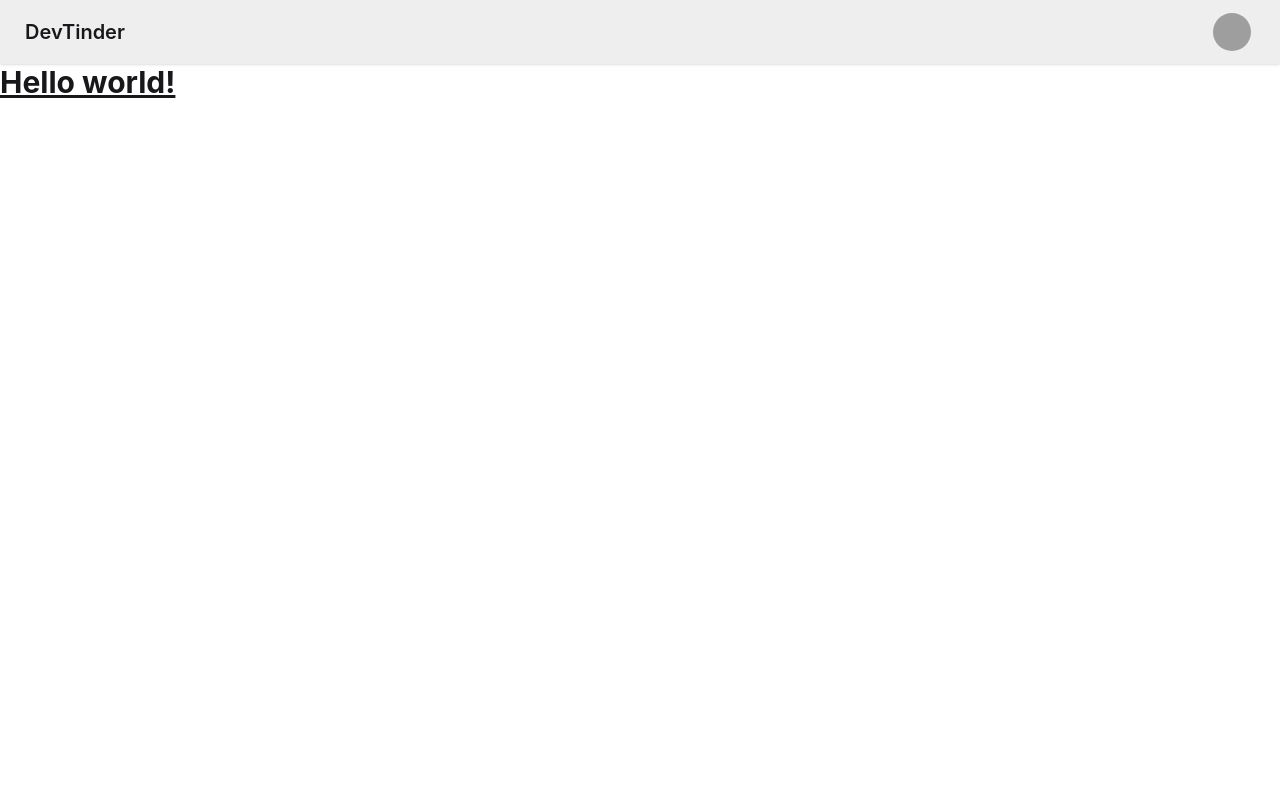
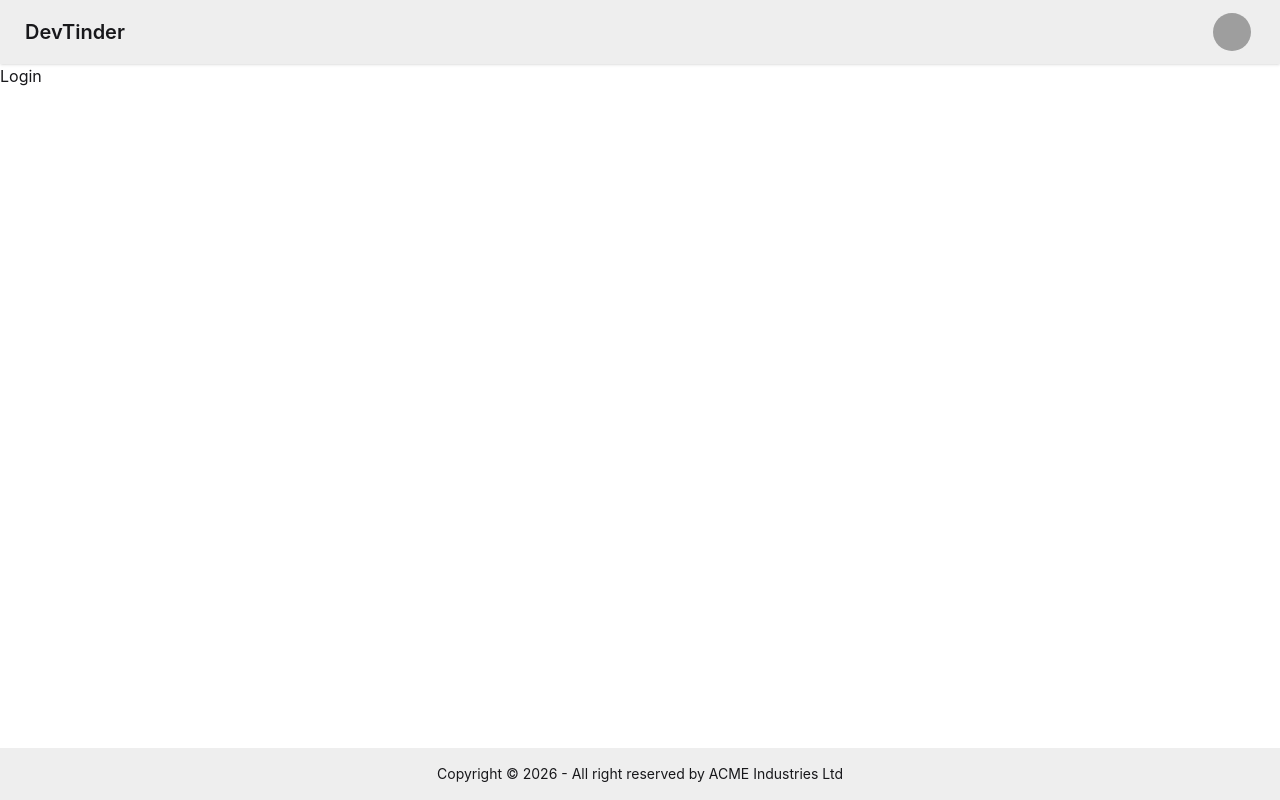
Before and after one commit to govinda9005/devTinder-web, a React (Vite) app: page /login in a window 1280 px wide. Built offline with nearby package versions, Linux system fonts and the light colour scheme; grey boxes are pictures that could not be loaded.

Commit message:
project setup & routing

```diff
--- a/package.json
+++ b/package.json
@@ -13,6 +13,7 @@
     "@tailwindcss/vite": "^4.2.1",
     "react": "^19.2.0",
     "react-dom": "^19.2.0",
+    "react-router-dom": "^7.13.1",
     "tailwindcss": "^4.2.1"
   },
   "devDependencies": {
@@ -21,7 +22,7 @@
     "@types/react-dom": "^19.2.3",
     "@vitejs/plugin-react": "^5.1.1",
     "daisyui": "^5.5.19",
-    "eslint": "^9.39.3",
+    "eslint": "^10.0.2",
     "eslint-plugin-react-hooks": "^7.0.1",
     "eslint-plugin-react-refresh": "^0.4.24",
     "globals": "^16.5.0",
--- a/src/App.jsx
+++ b/src/App.jsx
@@ -1,45 +1,19 @@
+import { BrowserRouter, Routes, Route } from "react-router-dom";
+import Body from "./Body";
+import Login from "./Login";
+import Profile from "./Profile";
+
 function App() {
   return (
     <>
-      <div className="navbar bg-base-300 shadow-sm">
-        <div className="flex-1">
-          <a className="btn btn-ghost text-xl">DevTinder</a>
-        </div>
-        <div className="flex gap-2">
-          <div className="dropdown dropdown-end mx-5">
-            <div
-              tabIndex={0}
-              role="button"
-              className="btn btn-ghost btn-circle avatar"
-            >
-              <div className="w-10 rounded-full">
-                <img
-                  alt="Tailwind CSS Navbar component"
-                  src="https://img.daisyui.com/images/stock/photo-1534528741775-53994a69daeb.webp"
-                />
-              </div>
-            </div>
-            <ul
-              tabIndex="-1"
-              className="menu menu-sm dropdown-content bg-base-100 rounded-box z-1 mt-3 w-52 p-2 shadow"
-            >
-              <li>
-                <a className="justify-between">
-                  Profile
-                  <span className="badge">New</span>
-                </a>
-              </li>
-              <li>
-                <a>Settings</a>
-              </li>
-              <li>
-                <a>Logout</a>
-              </li>
-            </ul>
-          </div>
-        </div>
-      </div>
-      <h1 class="text-3xl font-bold underline">Hello world!</h1>
+      <BrowserRouter baseName="/">
+        <Routes>
+          <Route path="/" element={<Body />}>
+            <Route path="/login" element={<Login />} />
+            <Route path="/profile" element={<Profile />} />
+          </Route>
+        </Routes>
+      </BrowserRouter>
     </>
   );
 }
--- /dev/null
+++ b/src/Body.jsx
@@ -0,0 +1,15 @@
+import Footer from "./Footer";
+import NavBar from "./NavBar";
+import { Outlet } from "react-router-dom";
+
+const Body = () => {
+  return (
+    <div>
+      <NavBar />
+      <Outlet />
+      <Footer />
+    </div>
+  );
+};
+
+export default Body;
--- /dev/null
+++ b/src/Footer.jsx
@@ -0,0 +1,16 @@
+import React from "react";
+
+const Footer = () => {
+  return (
+    <footer className="footer sm:footer-horizontal footer-center bg-base-300 text-base-content p-4 fixed bottom-0 w-full">
+      <aside>
+        <p>
+          Copyright © {new Date().getFullYear()} - All right reserved by ACME
+          Industries Ltd
+        </p>
+      </aside>
+    </footer>
+  );
+};
+
+export default Footer;
--- /dev/null
+++ b/src/Login.jsx
@@ -0,0 +1,7 @@
+import React from "react";
+
+const Login = () => {
+  return <div>Login</div>;
+};
+
+export default Login;
--- /dev/null
+++ b/src/NavBar.jsx
@@ -0,0 +1,46 @@
+import React from "react";
+
+const NavBar = () => {
+  return (
+    <div className="navbar bg-base-300 shadow-sm">
+      <div className="flex-1">
+        <a className="btn btn-ghost text-xl">DevTinder</a>
+      </div>
+      <div className="flex gap-2">
+        <div className="dropdown dropdown-end mx-5">
+          <div
+            tabIndex={0}
+            role="button"
+            className="btn btn-ghost btn-circle avatar"
+          >
+            <div className="w-10 rounded-full">
+              <img
+                alt="Tailwind CSS Navbar component"
+                src="https://img.daisyui.com/images/stock/photo-1534528741775-53994a69daeb.webp"
+              />
+            </div>
+          </div>
+          <ul
+            tabIndex="-1"
+            className="menu menu-sm dropdown-content bg-base-100 rounded-box z-1 mt-3 w-52 p-2 shadow"
+          >
+            <li>
+              <a className="justify-between">
+                Profile
+                <span className="badge">New</span>
+              </a>
+            </li>
+            <li>
+              <a>Settings</a>
+            </li>
+            <li>
+              <a>Logout</a>
+            </li>
+          </ul>
+        </div>
+      </div>
+    </div>
+  );
+};
+
+export default NavBar;
--- /dev/null
+++ b/src/Profile.jsx
@@ -0,0 +1,7 @@
+import React from "react";
+
+const Profile = () => {
+  return <div>Profile</div>;
+};
+
+export default Profile;
```
Also changed, not shown: 1 other file (tests, documents, lock files or other folders).
